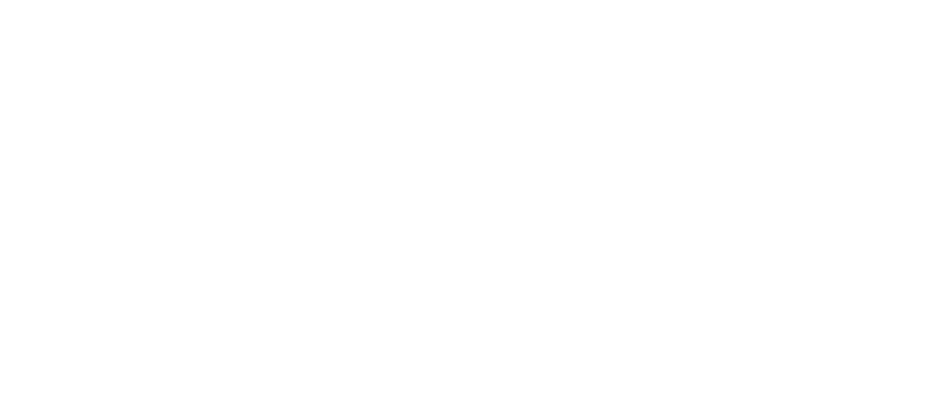
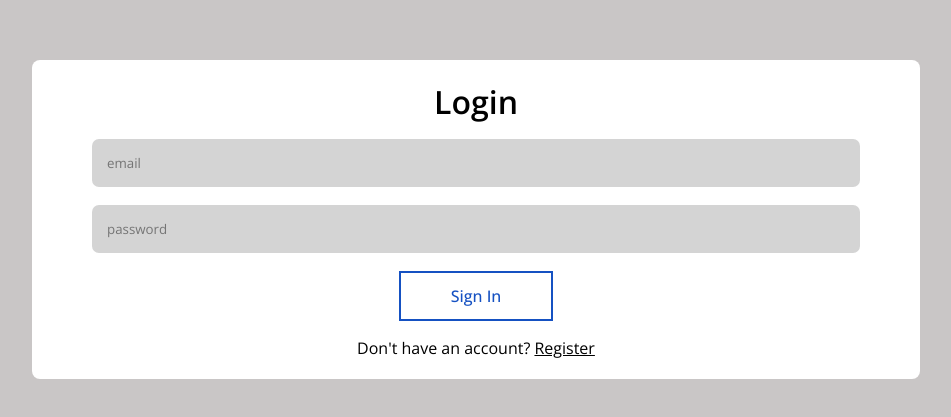
Before and after one commit to DYuHLin/social-media-app, a React (Create React App) app: page /login in a window 1280 px wide. Shown: the part 181-598 px from the top of the page, without its empty margins (164-1115 px from the left). Built offline with nearby package versions, Linux system fonts and the light colour scheme.

Commit message:
finished designing the register and login pages

```diff
--- a/src/App.js
+++ b/src/App.js
@@ -1,10 +1,24 @@
 import React from 'react'
+import { BrowserRouter as Router, Route, Routes, Navigate } from 'react-router-dom';
+import Home from './Pages/Home';
+import Register from './Pages/Register';
+import Login from './Pages/Login';
+import "./style/style.css";
 
 function App() {
   return (
-    <div className="App">
-
-    </div>
+    <Router>
+      <div className="App">
+        <link href='https://unpkg.com/boxicons@2.1.4/css/boxicons.min.css' rel='stylesheet'></link>
+          <div className='content'>
+            <Routes>
+              <Route path='/' element = {<Home />}/>
+              <Route path='/register' element = {<Register />}/>
+              <Route path='/login' element = {<Login />}/>
+            </Routes>
+          </div>
+      </div>
+    </Router>
   );
 }
 
--- /dev/null
+++ b/src/Pages/Home.jsx
@@ -0,0 +1,11 @@
+import React from 'react'
+
+const Home = () => {
+  return (
+    <div className='home'>
+
+    </div>
+  )
+}
+
+export default Home
--- /dev/null
+++ b/src/Pages/Login.jsx
@@ -0,0 +1,25 @@
+import React, { useState } from 'react'
+import { Link } from 'react-router-dom'
+
+const Login = () => {
+  const [error, setError] = useState(false);
+
+  return (
+    <div className='login'>
+      <div className="registerContainer">
+        <div className="title">Login</div>
+        <form className='registerForm'>
+            <input type='email' autoComplete='off' placeholder='email'/>
+            <input type='password' autoComplete='off' placeholder='password'/>
+            <div className='regisBtn'>
+              <button className='loginBtn'>Sign In</button>
+            </div>
+            {error && <span>There was an error</span>}
+        </form>
+        <p>Don't have an account? <Link to='/register'>Register</Link></p>
+      </div>
+    </div>
+  )
+}
+
+export default Login
--- /dev/null
+++ b/src/Pages/Register.jsx
@@ -0,0 +1,30 @@
+import React, { useState } from 'react'
+import { Link } from 'react-router-dom'
+
+const Register = () => {
+  const [error, setError] = useState(false);
+  return (
+    <div className='register'>
+      <div className="registerContainer">
+        <div className="title">Register</div>
+        <form className='registerForm'>
+        <input type='text' autoComplete='off' placeholder='Username'/>
+            <input type='email' autoComplete='off' placeholder='email'/>
+            <input type='password' autoComplete='off' placeholder='password'/>
+            <input style={{display: 'none'}} type='file' autoComplete='off' id='file'/>
+            <label htmlFor='file'>
+            <i style={{fontSize: '32px'}} className='bx bx-image-add'></i>
+            <span>Add an Avatar</span>
+            </label>
+            <div className='regisBtn'>
+              <button className='registerBtn'>Sign Up</button>
+            </div>
+            {error && <span>There was an error</span>}
+        </form>
+        <p>Have an account? <Link to='/login'>Login</Link></p>
+      </div>
+    </div>
+  )
+}
+
+export default Register
--- /dev/null
+++ b/src/style/style.css
@@ -0,0 +1,104 @@
+@import url('https://fonts.googleapis.com/css2?family=Open+Sans:ital,wght@0,300;0,400;0,500;0,600;0,700;1,300;1,400;1,500&display=swap');
+
+*{
+    font-family: 'Open Sans', sans-serif;
+    margin: 0;
+    padding: 0;
+    color: black;
+}
+
+.App{
+    display: flex;
+    flex-direction: column;
+    min-height: 100vh;
+    background-color: rgb(201, 198, 198);
+    position: relative;
+}
+
+.content{
+    height: 100%;
+    width: 100%;
+    display: flex;
+    position: relative;
+}
+
+.register, .login{
+    height: 100vh;
+    width: 100%;
+    display: flex;
+    align-items: center;
+    justify-content: center;
+}
+
+.registerContainer{
+    background-color: white;
+    width: 60%;
+    border-radius: 8px;
+    padding: 20px 60px;
+    display: flex;
+    gap: 16px;
+    flex-direction: column;
+    align-items: center;
+}
+
+.title{
+    font-size: 32px;
+    font-weight: 600;
+}
+
+.registerForm{
+    display: flex;
+    width: 100%;
+    flex-direction: column;
+    gap: 18px;
+}
+
+input{
+    padding: 15px;
+    border: none;
+    border-radius: 7px;
+    background-color: rgb(212, 212, 212);
+}
+
+label{
+    display: flex;
+    gap: 16px;
+    align-items: center;
+}
+
+.regisBtn{
+    width: 100%;
+    display: flex;
+    justify-content: center;
+}
+
+.registerBtn{
+    width: 20%;
+    padding: 12px;
+    border: none;
+    background-color: rgb(24, 94, 224);
+    color: white;
+    font-size: 16px;
+    cursor: pointer;
+}
+
+.registerBtn:hover{
+    background-color: rgb(21, 81, 194);
+}
+
+.loginBtn{
+    width: 20%;
+    padding: 12px;
+    border: none;
+    background-color: white;
+    border: 2px solid rgb(21, 81, 194);
+    color: rgb(21, 81, 194);
+    font-weight: 500;
+    font-size: 16px;
+    cursor: pointer;
+}
+
+.loginBtn:hover{
+    background-color: rgb(21, 81, 194);
+    color: white;
+}
```
